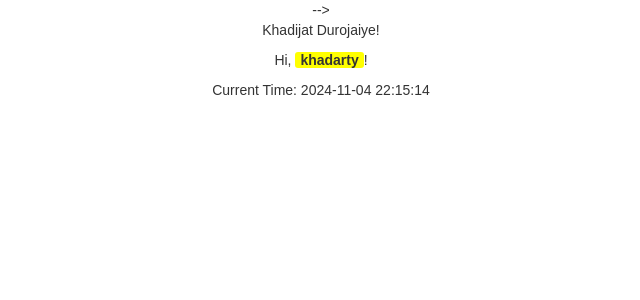
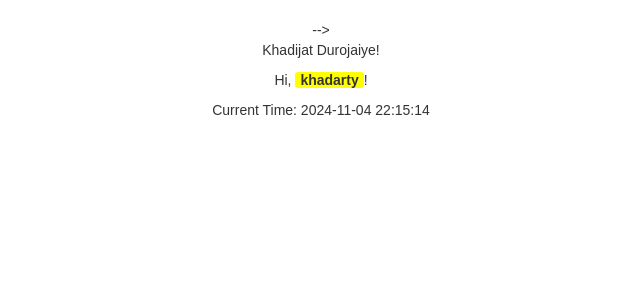
Before and after one commit to khadarty/cmsc-136, a Django app: page /app/ in a window 1280 px wide. Shown: the top 300 px of the page, without its empty margins (319-959 px from the left). Run offline with Django 4.2, Linux system fonts and the light colour scheme; a user stored in the database is signed in.

Commit message:
changes made

```diff
--- a/attendancechimp/app/views.py
+++ b/attendancechimp/app/views.py
@@ -8,6 +8,7 @@ from django.contrib.auth.decorators import login_required
 from django.contrib.auth import login
 from .models import *
 from datetime import datetime
+from django.views.decorators.csrf import csrf_exempt
 import pytz
 
 @csrf_exempt
@@ -49,6 +50,7 @@ def new_user_form(request):
     return render(request, 'app/new_user_form.html')
 
 @require_http_methods(["POST"])
+@csrf_exempt
 def createUser(request):
     email = request.POST.get('email')
     user_name = request.POST.get('user_name')
--- a/attendancechimp/templates/app/index.html
+++ b/attendancechimp/templates/app/index.html
@@ -9,11 +9,16 @@
 <html lang = 'en'>
 <head>
   <meta charset="UTF-8">
-  <title>Sign Up <3</title>
+  <title>Sign Up</title>
   <style>
     body {
-       text-align: center;
-       font-family:Arial, Helvetica, sans-serif
+      display: flex;
+      justify-content: center;
+      align-items: center;
+      text-align: center;
+      font-family: Arial, sans-serif;
+      margin: 0;
+      padding: 20px;
     }
 
     .highlighted-username {
@@ -37,7 +42,7 @@
 
 
   {% else %}
-    <p>Not logged in</p>
+    <p>You are not logged in</p>
     <!-- <a href="{% url 'login' %}">Log In</a> -->
   {% endif %}
   </div>
```
Also changed, not shown: attendancechimp/db.sqlite3.
